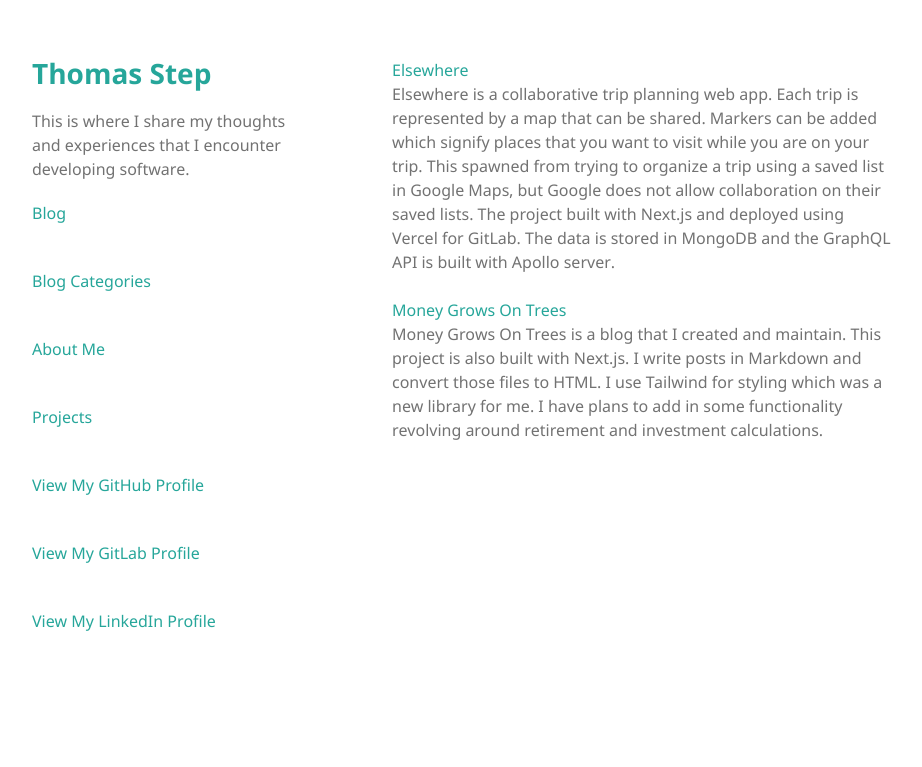
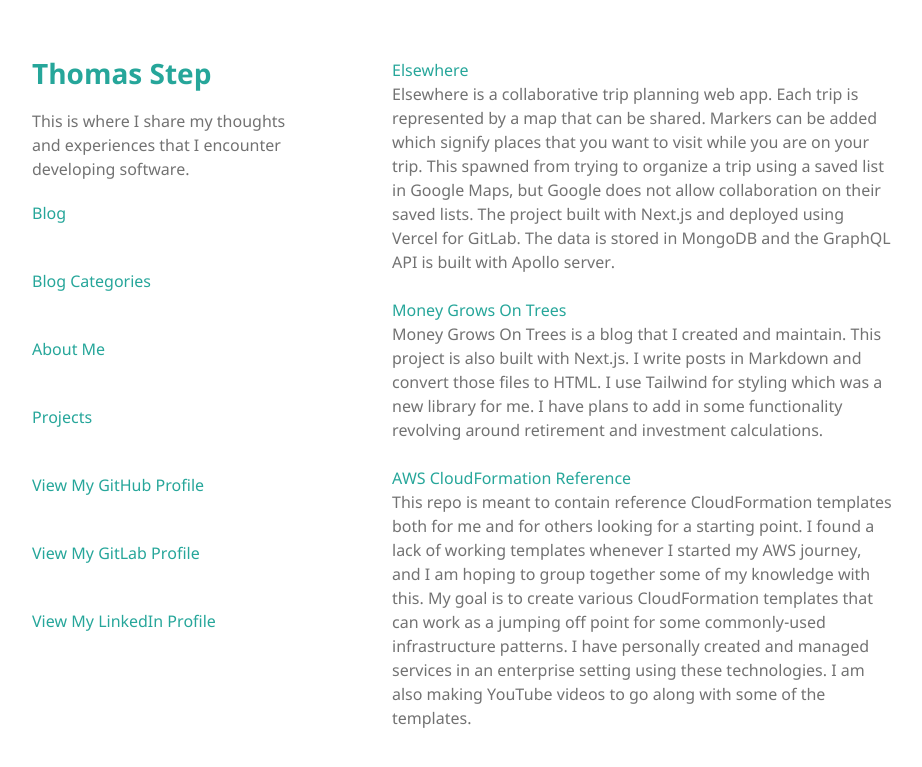
Before and after one commit to thomasstep/thomasstep.github.io, a Jekyll site: the page built from projects.md, in a window 1280 px wide. Shown: the top 767 px of the page, without its empty margins (178-1100 px from the left). Built offline with Jekyll 4.4.1, drawn with Linux system fonts in a browser that asks for light colours.

```diff
--- a/projects.md
+++ b/projects.md
@@ -12,4 +12,9 @@ title: Projects And Services | thomasstep.dev
   <a href="https://moneygrowsontrees.co/">Money Grows On Trees</a>
   <br>
   Money Grows On Trees is a blog that I created and maintain. This project is also built with Next.js. I write posts in Markdown and convert those files to HTML. I use Tailwind for styling which was a new library for me. I have plans to add in some functionality revolving around retirement and investment calculations.
+  <br>
+  <br>
+  <a href="https://github.com/thomasstep/aws-cloudformation-reference">AWS CloudFormation Reference</a>
+  <br>
+  This repo is meant to contain reference CloudFormation templates both for me and for others looking for a starting point. I found a lack of working templates whenever I started my AWS journey, and I am hoping to group together some of my knowledge with this. My goal is to create various CloudFormation templates that can work as a jumping off point for some commonly-used infrastructure patterns. I have personally created and managed services in an enterprise setting using these technologies. I am also making YouTube videos to go along with some of the templates.
 </p>
```
Also changed, not shown: _drafts/why-you-should-use-a-cicd-pipeline.md (deleted, +0 -18 lines), _posts/2020-12-17-why-you-should-use-a-cicd-pipeline.md (added, +21 -0 lines).
